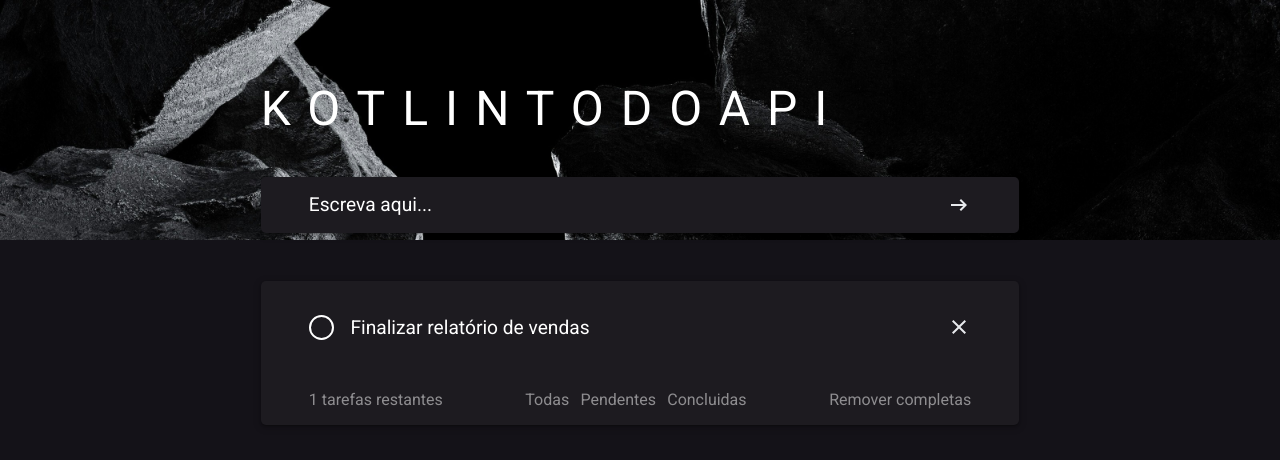
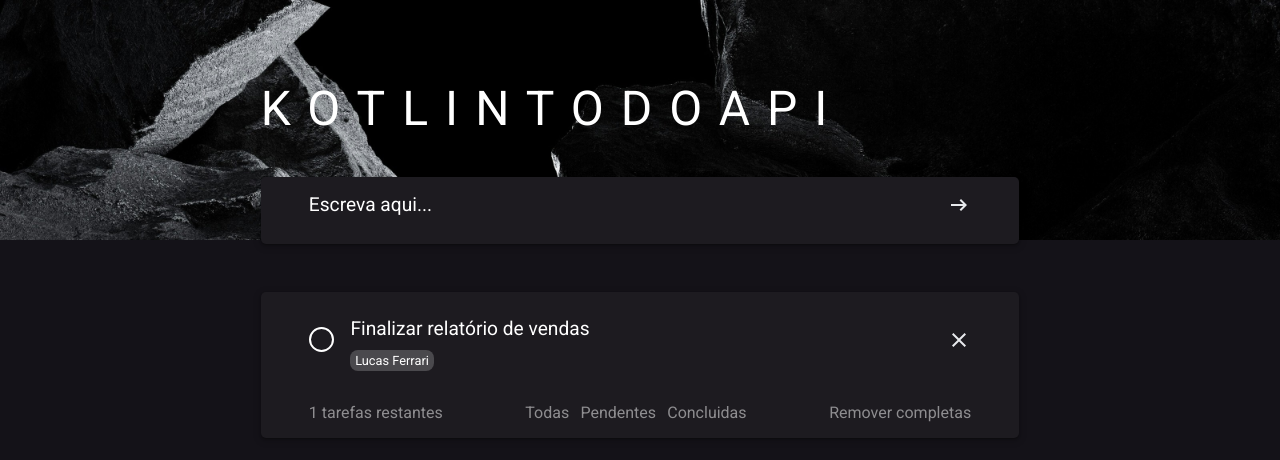
Before and after one commit to LucasWithBoots/KotlinToDoAPI-Angular, an Angular app: page / in a window 1280 px wide. Shown: the top 460 px of the page. Built offline with nearby package versions, Linux system fonts and the light colour scheme; no server answers; data requests are answered from the project's data file.

Commit message:
feat: usuarios sendo exibidos na hora de criar tarefa

```diff
--- a/src/app/campo-tarefas/campo-tarefas.component.html
+++ b/src/app/campo-tarefas/campo-tarefas.component.html
@@ -1,5 +1,5 @@
 <section class="box-padrao-conteudo">
-  @if (tarefas) {
+  @if (tarefas.length != 0) {
     @for (tarefa of tarefas; track tarefa.id) {
       <app-tarefa
         (marcarStatus)="resgatarTarefas()"
--- a/src/app/campo-tarefas/campo-tarefas.component.ts
+++ b/src/app/campo-tarefas/campo-tarefas.component.ts
@@ -13,7 +13,7 @@ import { Tarefa } from "../shared/tarefa/tarefa.model";
 export class CampoTarefasComponent implements OnInit {
   constructor(private tarefaService: TarefaService) {}
 
-  tarefas!: Tarefa[];
+  tarefas: Tarefa[] = [];
   tarefasPendentes: number = 0;
 
   ngOnInit() {
--- a/src/app/criar-tarefa/criar-tarefa.component.html
+++ b/src/app/criar-tarefa/criar-tarefa.component.html
@@ -1,4 +1,5 @@
 <section class="box-padrao-conteudo campo-criar-tarefa">
+  <div class="campo-input-seta">
     <input
       [(ngModel)]="enteredTask"
       id="enteredTask"
@@ -6,4 +7,12 @@
       (keyup.enter)="onSubmit()"
     />
     <img (click)="onSubmit()" src="assets/arrow_left.svg" alt="enter" />
+  </div>
+  <div class="campo-usuarios">
+    @for(usuario of usuarios; track usuario.id){
+      <div class="usuario">
+        {{ usuario.nome }}
+      </div>
+    }
+  </div>
 </section>
--- a/src/app/criar-tarefa/criar-tarefa.component.scss
+++ b/src/app/criar-tarefa/criar-tarefa.component.scss
@@ -1,7 +1,9 @@
 .campo-criar-tarefa {
   margin-bottom: 3rem;
   display: flex;
+  flex-direction: column;
   justify-content: space-between;
+  gap: .7rem;
 }
 
 input {
@@ -15,6 +17,28 @@ img {
   cursor: pointer;
 }
 
+.campo-input-seta{
+  display: flex;
+  flex-direction: row;
+}
+
+.campo-usuarios{
+  display: flex;
+  color: gray;
+  gap: .6rem;
+
+  .usuario{
+    font-size: .8rem;
+    background: rgba(255, 255, 255, 0.20);
+    padding: .2rem .3rem;
+    border-radius: .5rem;
+  }
+
+  .selected {
+    background-color: rgba(255, 255, 255, 1);
+  }
+}
+
 @media only screen and (max-width: 768px) {
   .campo-criar-tarefa {
     margin-bottom: 1rem;
--- a/src/app/criar-tarefa/criar-tarefa.component.ts
+++ b/src/app/criar-tarefa/criar-tarefa.component.ts
@@ -1,6 +1,8 @@
-import { Component, EventEmitter, Output } from "@angular/core";
+import { Component, EventEmitter, OnInit, Output } from "@angular/core";
 import { FormsModule } from "@angular/forms";
 import { TarefaService } from "../shared/tarefa/tarefa.service";
+import { UsuarioService } from "../shared/usuario/usuario.service";
+import { Usuario } from "../shared/usuario/usuario.model";
 
 @Component({
   selector: "app-criar-tarefa",
@@ -9,11 +11,17 @@ import { TarefaService } from "../shared/tarefa/tarefa.service";
   templateUrl: "./criar-tarefa.component.html",
   styleUrl: "./criar-tarefa.component.scss",
 })
-export class CriarTarefaComponent {
+export class CriarTarefaComponent implements OnInit {
   enteredTask: string = "Escreva aqui...";
   @Output() postCompleto = new EventEmitter();
 
-  constructor(private tarefaService: TarefaService) {}
+  usuarios: Usuario[] = [];
+
+  constructor(private tarefaService: TarefaService, private usuarioService: UsuarioService) {}
+
+  ngOnInit() {
+    this.resgatarUsuarios()
+  }
 
   onSubmit() {
     this.tarefaService
@@ -27,4 +35,12 @@ export class CriarTarefaComponent {
         this.enteredTask = "";
       });
   }
+
+  resgatarUsuarios(){
+    this.usuarioService.resgatarUsuarios().subscribe((res)=>{
+      this.usuarios = res
+    })
+  }
+
+
 }
--- a/src/app/shared/tarefa/tarefa.component.html
+++ b/src/app/shared/tarefa/tarefa.component.html
@@ -1,11 +1,22 @@
 <div class="container">
   @if (tarefa.status == "CONCLUIDA") {
     <div class="elipse-cheia" (click)="atualizarStatus(tarefa)"></div>
-    <p style="text-decoration: line-through">{{ tarefa.titulo }}</p>
+    <div>
+      <p style="text-decoration: line-through">{{ tarefa.titulo }}</p>
+      <div  class="usuario">
+        Lucas Ferrari
+      </div>
+    </div>
   } @else if (tarefa.status == "PENDENTE") {
     <div class="elipse" (click)="atualizarStatus(tarefa)"></div>
-    <p>{{ tarefa.titulo }}</p>
+    <div>
+      <p>{{ tarefa.titulo }}</p>
+      <div class="usuario">
+        Lucas Ferrari
+      </div>
+    </div>
   }
+
 
   <img src="assets/closeX.svg" alt="close" (click)="deletarTarefa(tarefa.id)" />
 </div>
--- a/src/app/shared/tarefa/tarefa.component.scss
+++ b/src/app/shared/tarefa/tarefa.component.scss
@@ -2,6 +2,18 @@
   display: grid;
   grid-template-columns: min-content 1fr min-content;
   gap: 1em;
+
+  p{
+    margin: .6rem 0;
+  }
+
+  .usuario{
+    display: inline-block;
+    font-size: .8rem;
+    background: rgba(255, 255, 255, 0.20);
+    padding: .2rem .3rem;
+    border-radius: .5rem;
+  }
 
   .elipse {
     background-color: transparent;
--- /dev/null
+++ b/src/app/shared/usuario/usuario.model.ts
@@ -0,0 +1,6 @@
+export interface Usuario{
+  id: number,
+  nome: string,
+  email: string,
+  dataDeCriacao: string;
+}
--- /dev/null
+++ b/src/app/shared/usuario/usuario.service.ts
@@ -0,0 +1,13 @@
+import { Injectable } from "@angular/core";
+import { HttpClient } from "@angular/common/http";
+import { Observable } from "rxjs";
+import { Usuario } from "./usuario.model";
+
+@Injectable({ providedIn: "root" })
+export class UsuarioService{
+  constructor(private http: HttpClient) {}
+
+  resgatarUsuarios(): Observable<Usuario[]>{
+    return this.http.get<Usuario[]>("http://localhost:8080/usuario")
+  }
+}
```
Also changed, not shown: db.json (line endings or trailing spaces). Lines whose indentation alone changed are shown as unchanged.
